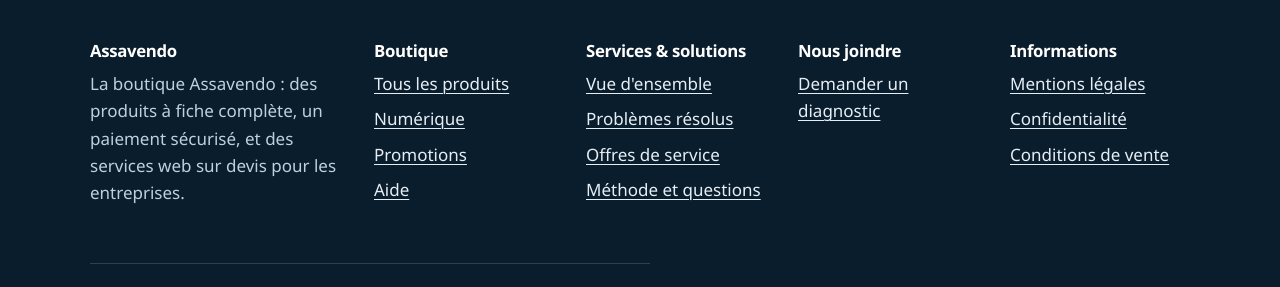
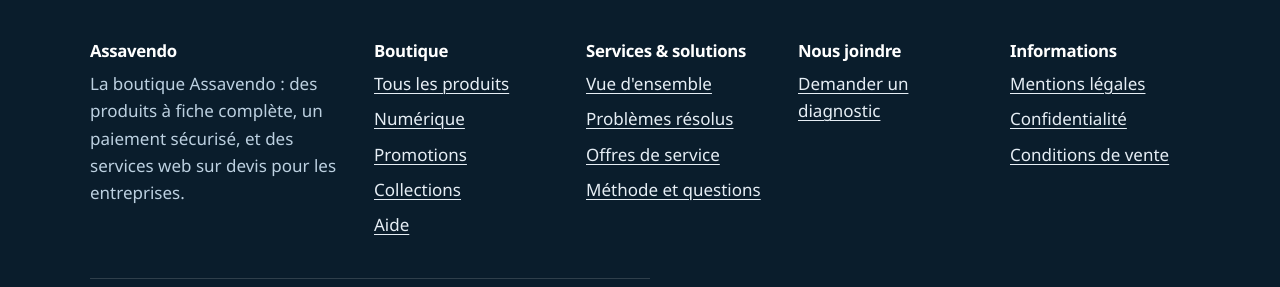
Before and after one commit to assavendo/assavendo-portfolio, a Next.js app: page / in a window 1280 px wide. Shown: the part 2016-2303 px from the top of the page. Built offline with nearby package versions, Linux system fonts and the light colour scheme; no server answers; the database is empty.

Commit message:
feat(collections): add collections to footer navigation

```diff
--- a/components/Footer.tsx
+++ b/components/Footer.tsx
@@ -5,7 +5,7 @@ export function Footer() {
       <div className="wrap">
         <div className="foot-grid">
           <div><h2>Assavendo</h2><p>La boutique Assavendo : des produits à fiche complète, un paiement sécurisé, et des services web sur devis pour les entreprises.</p></div>
-          <div><h2>Boutique</h2><ul><li><Link href="/boutique">Tous les produits</Link></li><li><Link href="/numerique">Numérique</Link></li><li><Link href="/promotions">Promotions</Link></li><li><Link href="/aide">Aide</Link></li></ul></div>
+          <div><h2>Boutique</h2><ul><li><Link href="/boutique">Tous les produits</Link></li><li><Link href="/numerique">Numérique</Link></li><li><Link href="/promotions">Promotions</Link></li><li><Link href="/collections">Collections</Link></li><li><Link href="/aide">Aide</Link></li></ul></div>
           <div><h2>Services &amp; solutions</h2><ul><li><Link href="/services">Vue d'ensemble</Link></li><li><Link href="/problemes">Problèmes résolus</Link></li><li><Link href="/offres">Offres de service</Link></li><li><Link href="/methode">Méthode et questions</Link></li></ul></div>
           <div><h2>Nous joindre</h2><ul><li><Link href="/contact">Demander un diagnostic</Link></li></ul></div>
           <div><h2>Informations</h2><ul><li><Link href="/mentions-legales">Mentions légales</Link></li><li><Link href="/confidentialite">Confidentialité</Link></li><li><Link href="/conditions-de-vente">Conditions de vente</Link></li></ul></div>
```
